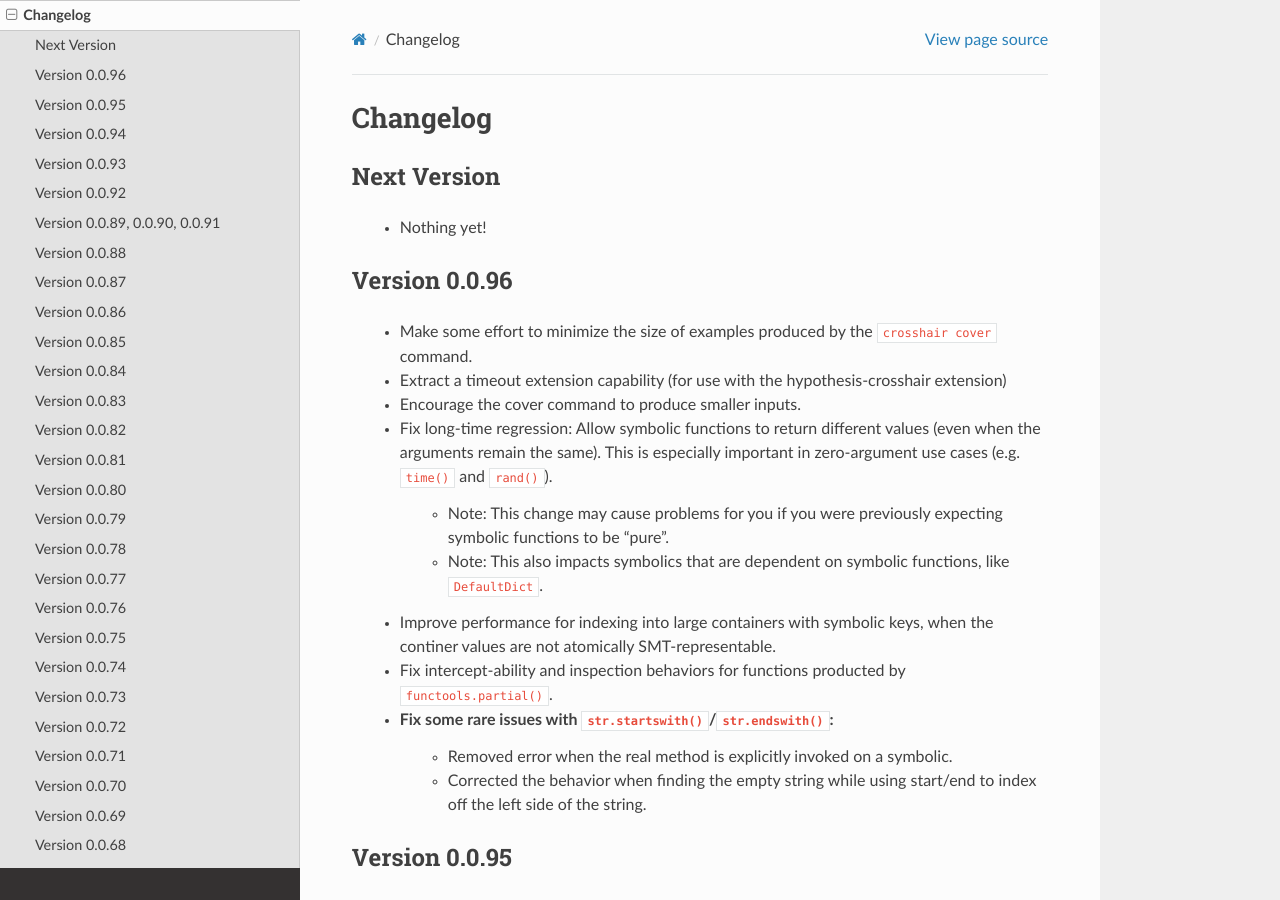
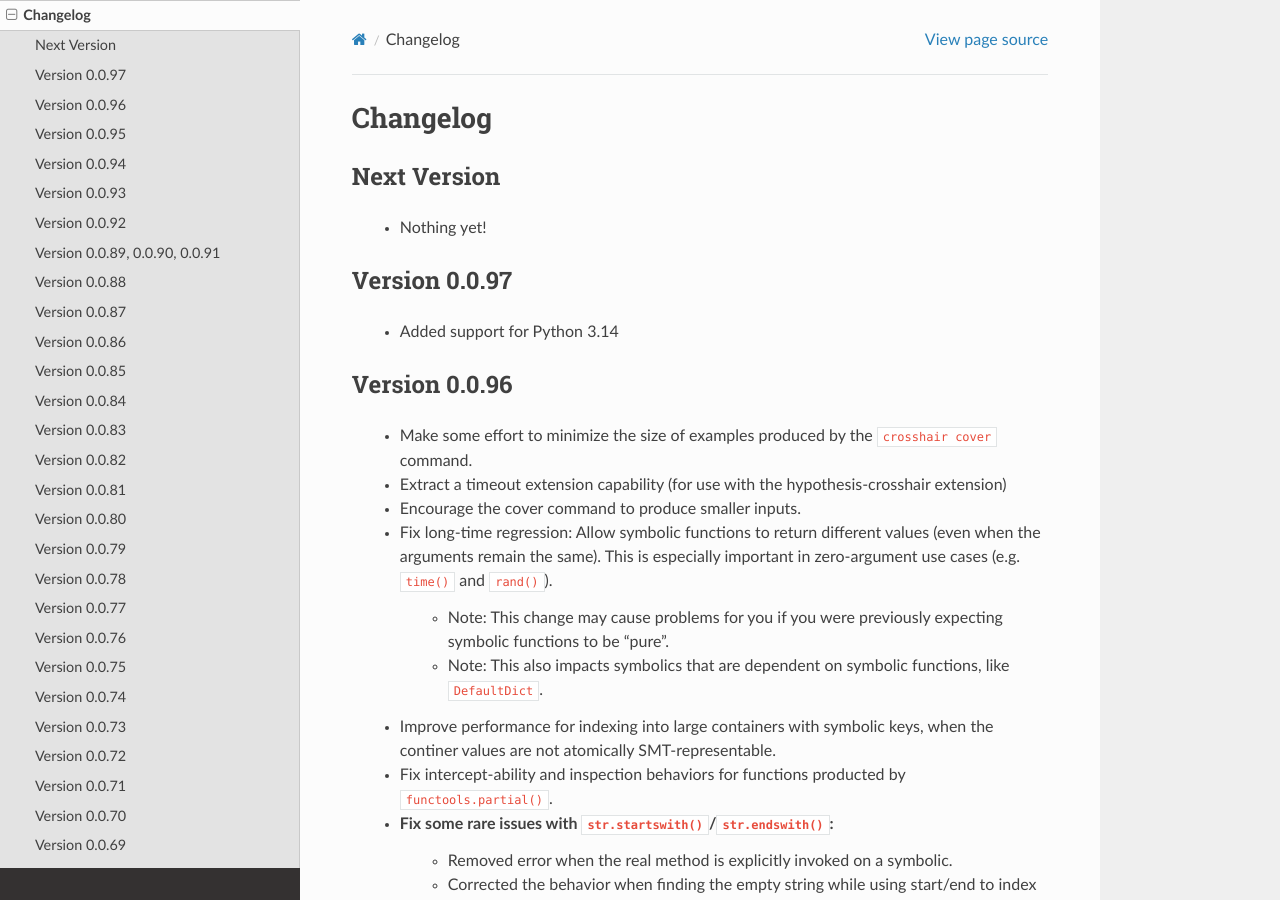
Before and after one commit to pschanely/CrossHair, a Sphinx documentation site: the page built from doc/source/changelog.rst, in a window 1280 px wide and 900 px high. Built offline with Sphinx 7.4.7 and the Read the Docs theme 3.1.0, drawn with Linux system fonts in a browser that asks for light colours; the version number is read from the project's files by our own code.

Commit message:
Update changelog

```diff
--- a/doc/source/changelog.rst
+++ b/doc/source/changelog.rst
@@ -7,6 +7,12 @@ Next Version
 ------------
 
   * Nothing yet!
+
+
+Version 0.0.97
+--------------
+
+  * Added support for Python 3.14
 
 
 Version 0.0.96
```
